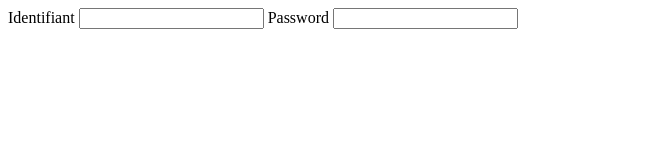
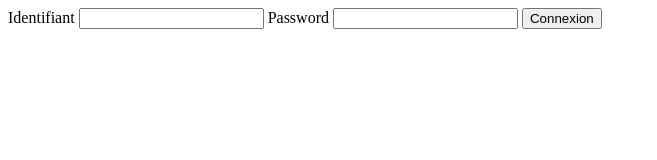
Before and after one commit to CNAM2024/Public, a plain HTML site: page CNAM24/index.html in a window 1280 px wide. Shown: the whole page, without its empty margins (0-657 px from the left). Drawn offline with nearby package versions, Linux system fonts and the light colour scheme.

Commit message:
MAJ page login

```diff
--- a/CNAM24/index.html
+++ b/CNAM24/index.html
@@ -1,11 +1,23 @@
+<html>
+<head>
+    <script src="https://ajax.googleapis.com/ajax/libs/jquery/3.7.1/jquery.min.js"></script>
+    <script type="text/javascript" src="login.js"></script>
+</head>
+<body>
 <div>
 
     <label>Identifiant</label>
-    <input type="text">
-
+    <input type="text" id="identifiant">
 
     <label>Password</label>
-    <input type="password">
+    <input type="password" id="password">
 
+    <button id="connexion" onclick="logon($('#identifiant').val(),$('#password').val())">Connexion</button>
+
+    <p id="message"></p>
 
 </div>
+
+</body>
+
+</html>
--- a/CNAM24/login.js
+++ b/CNAM24/login.js
@@ -0,0 +1,74 @@
+var utilisateurs = [
+    {
+        id: "Rudy",
+        password: "mdp1"
+    },
+    {
+        id: "Alexis",
+        password: "mdp1"
+    },
+    {
+        id: "Hugo",
+        password: "mdp1"
+    },
+    {
+        id: "Alexandre",
+        password: "mdp1"
+    },
+    {
+        id: "Olivier",
+        password: "mdp1"
+    },
+    {
+        id: "Noe",
+        password: "mdp1"
+    },
+    {
+        id: "Lucas",
+        password: "mdp1"
+    },
+    {
+        id: "Yasin",
+        password: "mdp1"
+    },
+    {
+        id: "Thomas",
+        password: "mdp1"
+    },
+    {
+        id: "Marouan",
+        password: "mdp1"
+    },
+    {
+        id: "Pierrick",
+        password: "mdp1"
+    },
+    {
+        id: "Ali",
+        password: "mdp1"
+    },
+    {
+        id: "Johan",
+        password: "mdp1"
+    }
+]
+
+
+function logon(id, mdp){
+    console.log(id, mdp)
+    if(id === '' || mdp === ''){
+        $('#message').text('Merci de saisir votre identifiant et votre mot de passe.')
+    }
+
+    for (let i = 0; i < utilisateurs.length; i++) {
+        console.log(utilisateurs[i].id, utilisateurs[i].password)
+        if(utilisateurs[i].id == id && utilisateurs[i].password == mdp){
+            location.replace("http://autonomie.cfai24.ajformation.fr/CNAM24/blog.html");
+            return true
+        }else{
+            $('#message').text("Erreur, identifiant ou mot de passe n'est pas bon.")
+        }
+    }
+
+
+}
```
